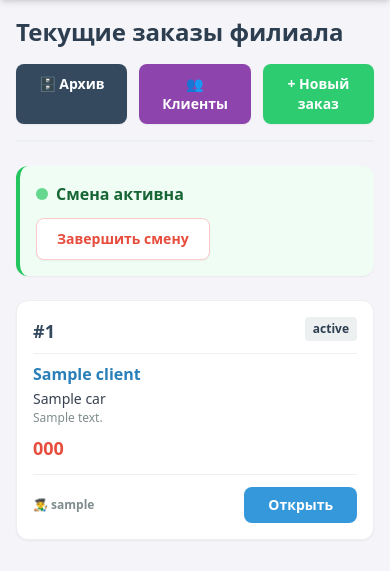
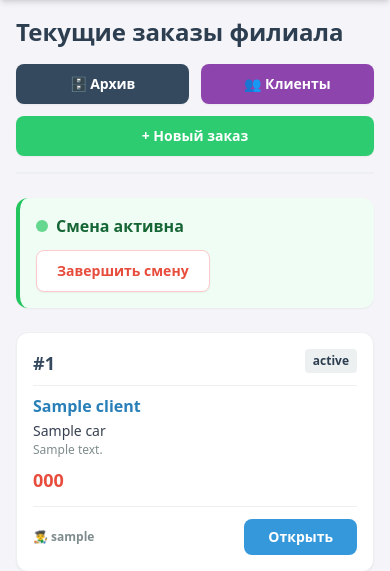
Before and after one commit to ekaterinashchelukhina/colorbox_lab, a FastAPI app: template templates/dashboard.html in a window 390 px wide. Shown: the part 68-639 px from the top of the page. Run offline with FastAPI, Linux system fonts and the light colour scheme; the template is opened without the code that fills it: most values are stand-ins (such as "Sample title", 1, 10 or a date in 2020); parts of the project's set-up code (start-up, migrations or seed data) failed here and were passed over; some libraries are stand-ins or nearby versions.

Commit message:
Кнопки в шапке панели менеджера не переносятся вкривь на мобильном
3 кнопки в один flex-ряд с flex-1 на узком экране сжимали "+ Новый заказ"
до переноса на 2 строки, тогда как соседние кнопки оставались в одну —
ряд выглядел неровным. Теперь на мобильном это грид 2 колонки, кнопка
"+ Новый заказ" занимает вторую строку целиком.

Co-Authored-By: Claude Sonnet 5 <noreply@anthropic.com>

```diff
--- a/templates/dashboard.html
+++ b/templates/dashboard.html
@@ -8,20 +8,20 @@
     <!-- Шапка панели менеджера -->
     <div class="flex flex-col sm:flex-row items-start sm:items-center justify-between pb-4 border-b-2 border-[#ecf0f1] gap-4">
         <h2 class="text-[#2c3e50] m-0 text-2xl font-bold">Текущие заказы филиала</h2>
-        <div class="flex gap-3 w-full sm:w-auto">
+        <div class="grid grid-cols-2 gap-3 w-full sm:flex sm:w-auto">
             <!-- Кнопка уже ведет на универсальный архив -->
-            <a href="/archive" class="flex-1 sm:flex-none text-center bg-[#34495e] hover:bg-[#2c3e50] text-white px-5 py-2.5 rounded-lg font-bold text-sm shadow-sm transition-colors">
+            <a href="/archive" class="sm:flex-none text-center bg-[#34495e] hover:bg-[#2c3e50] text-white px-5 py-2.5 rounded-lg font-bold text-sm shadow-sm transition-colors">
                 🗄 Архив
             </a>
-            <a href="/clients" class="flex-1 sm:flex-none text-center bg-[#8e44ad] hover:bg-[#7d3c98] text-white px-5 py-2.5 rounded-lg font-bold text-sm shadow-sm transition-colors">
+            <a href="/clients" class="sm:flex-none text-center bg-[#8e44ad] hover:bg-[#7d3c98] text-white px-5 py-2.5 rounded-lg font-bold text-sm shadow-sm transition-colors">
                 👥 Клиенты
             </a>
             {% if active_shift %}
-            <a href="/new-order" class="flex-1 sm:flex-none text-center bg-[#2ecc71] hover:bg-[#27ae60] text-white px-5 py-2.5 rounded-lg font-bold text-sm shadow-sm transition-colors">
+            <a href="/new-order" class="col-span-2 sm:col-span-1 sm:flex-none text-center bg-[#2ecc71] hover:bg-[#27ae60] text-white px-5 py-2.5 rounded-lg font-bold text-sm shadow-sm transition-colors">
                 + Новый заказ
             </a>
             {% else %}
-            <span title="Сначала начните смену" class="flex-1 sm:flex-none text-center bg-gray-200 text-gray-400 px-5 py-2.5 rounded-lg font-bold text-sm cursor-not-allowed">
+            <span title="Сначала начните смену" class="col-span-2 sm:col-span-1 sm:flex-none text-center bg-gray-200 text-gray-400 px-5 py-2.5 rounded-lg font-bold text-sm cursor-not-allowed">
                 + Новый заказ
             </span>
             {% endif %}
```
